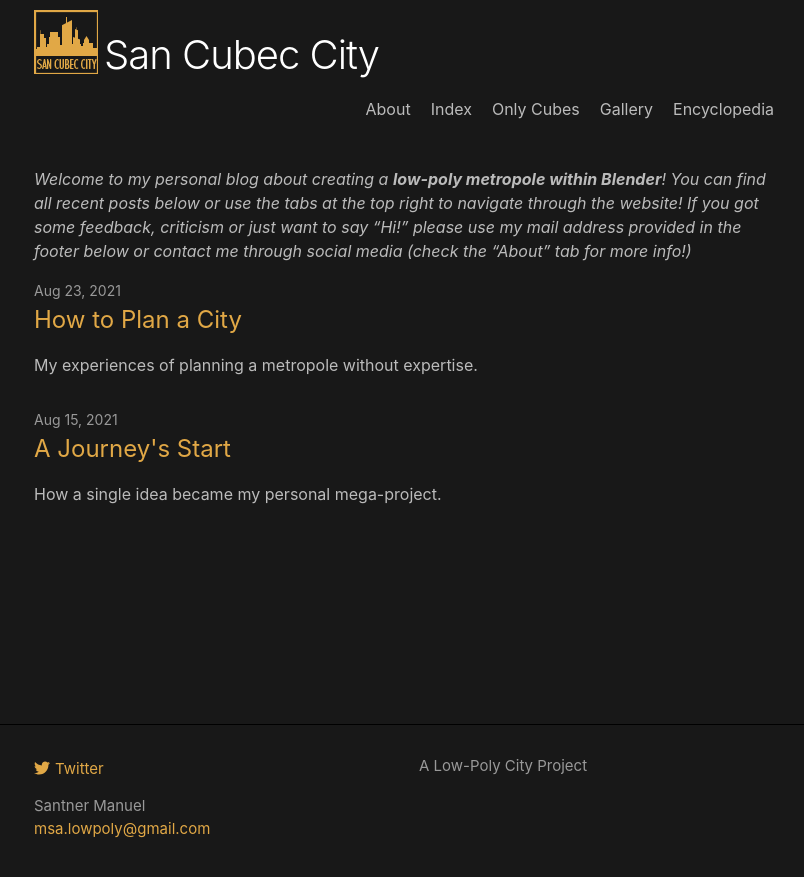
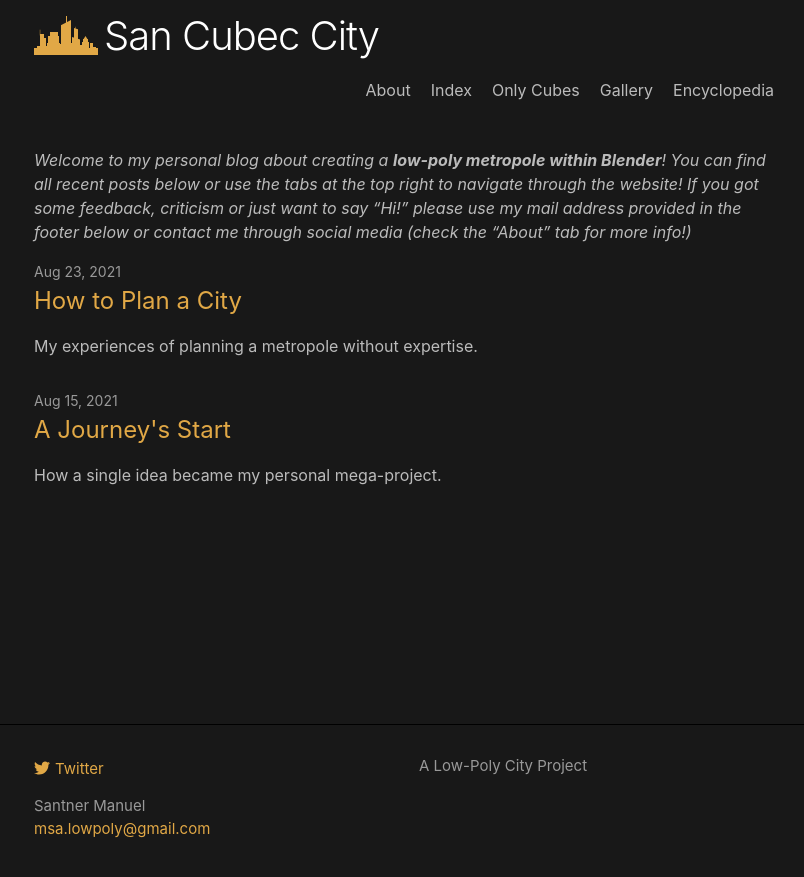
Before and after one commit to kant/san_cubec_blog, a Jekyll site: the page built from index.md, in a window 1280 px wide. Shown: the top 877 px of the page, without its empty margins (236-1040 px from the left). Built offline with Jekyll 4.4.1, drawn with Linux system fonts in a browser that asks for light colours.

Commit message:
further logo adjustments to fit website

```diff
--- a/_sass/minima/_layout.scss
+++ b/_sass/minima/_layout.scss
@@ -14,7 +14,7 @@
 // Add image to top of site - custom code snippet
 
 .site-title::before {
-	content: url("/san_cubec_blog/assets/images/home/san_cubec_logo.png");
+	content: url("/san_cubec_blog/assets/images/home/san_cubec_logo_blog.png");
 	display: inline-block;
 	position: relative;
 	width: 70px;
```
Also changed, not shown: assets/images/home/san_cubec_logo_blog.png (added).
